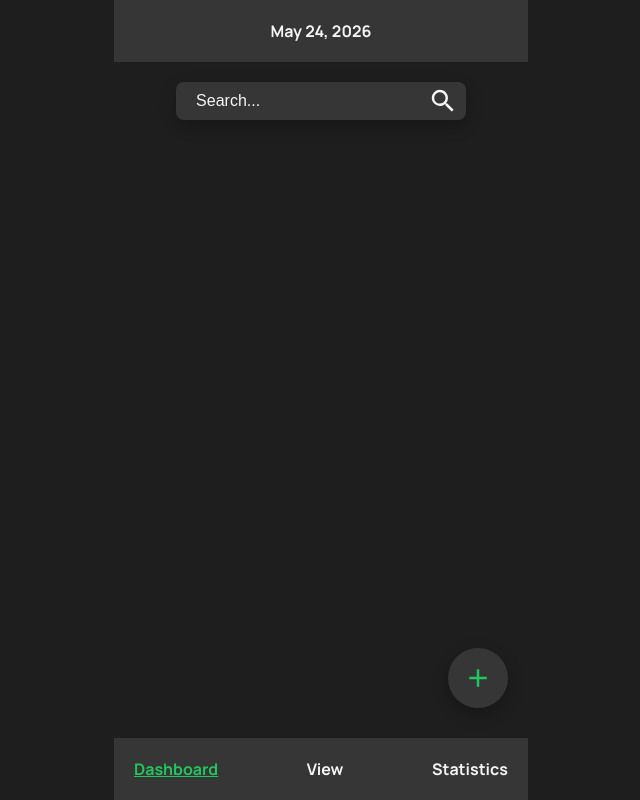
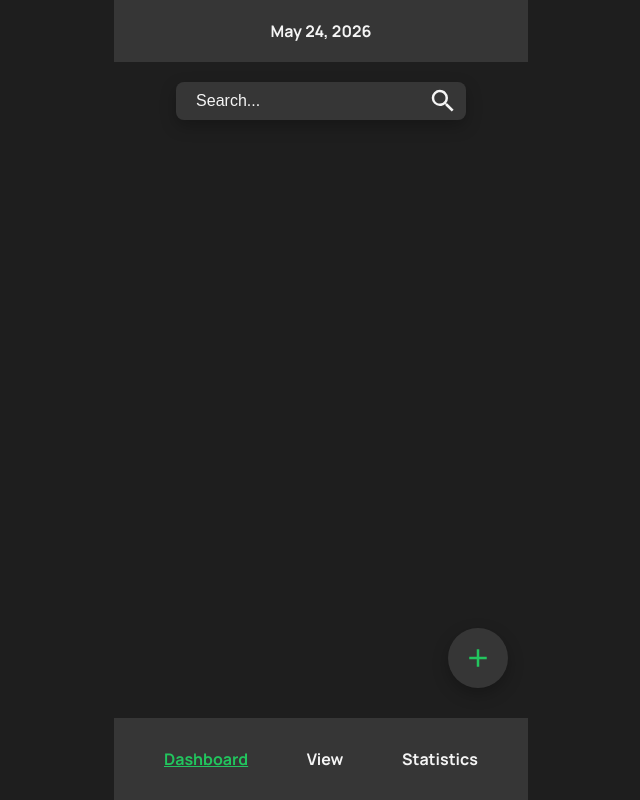
Before and after one commit to eugeneskryaga/Finance_Personal_App, a React (Vite) app: page / in a window 1280 px wide. Shown: the whole page, without its empty margins (319-959 px from the left). Built offline with nearby package versions, Linux system fonts and the light colour scheme; no server answers.

Commit message:
add navlink paddings

```diff
--- a/src/components/Navigation/Navigation.module.css
+++ b/src/components/Navigation/Navigation.module.css
@@ -1,15 +1,16 @@
 .nav_list {
     display: flex;
     justify-content: space-between;
-    gap: 20px;
     background-color: #363636;
-    padding: 20px;
+    padding: 0 50px;
     width: 100%;
 }
 
 .link {
     color: whitesmoke;
     text-decoration: none;
+    display: flex;
+    padding: 30px 0;
 }
 
 .active {
```
